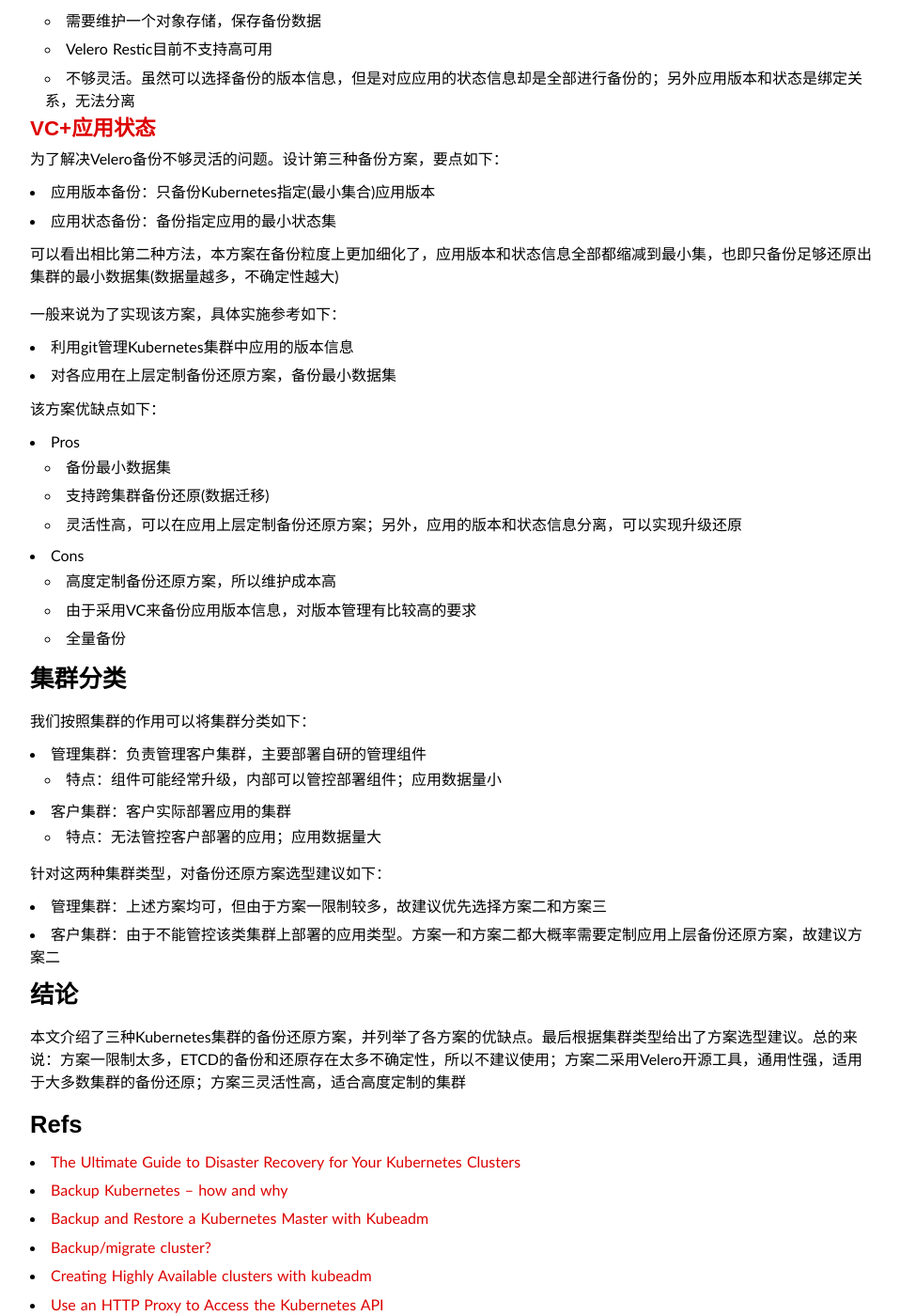
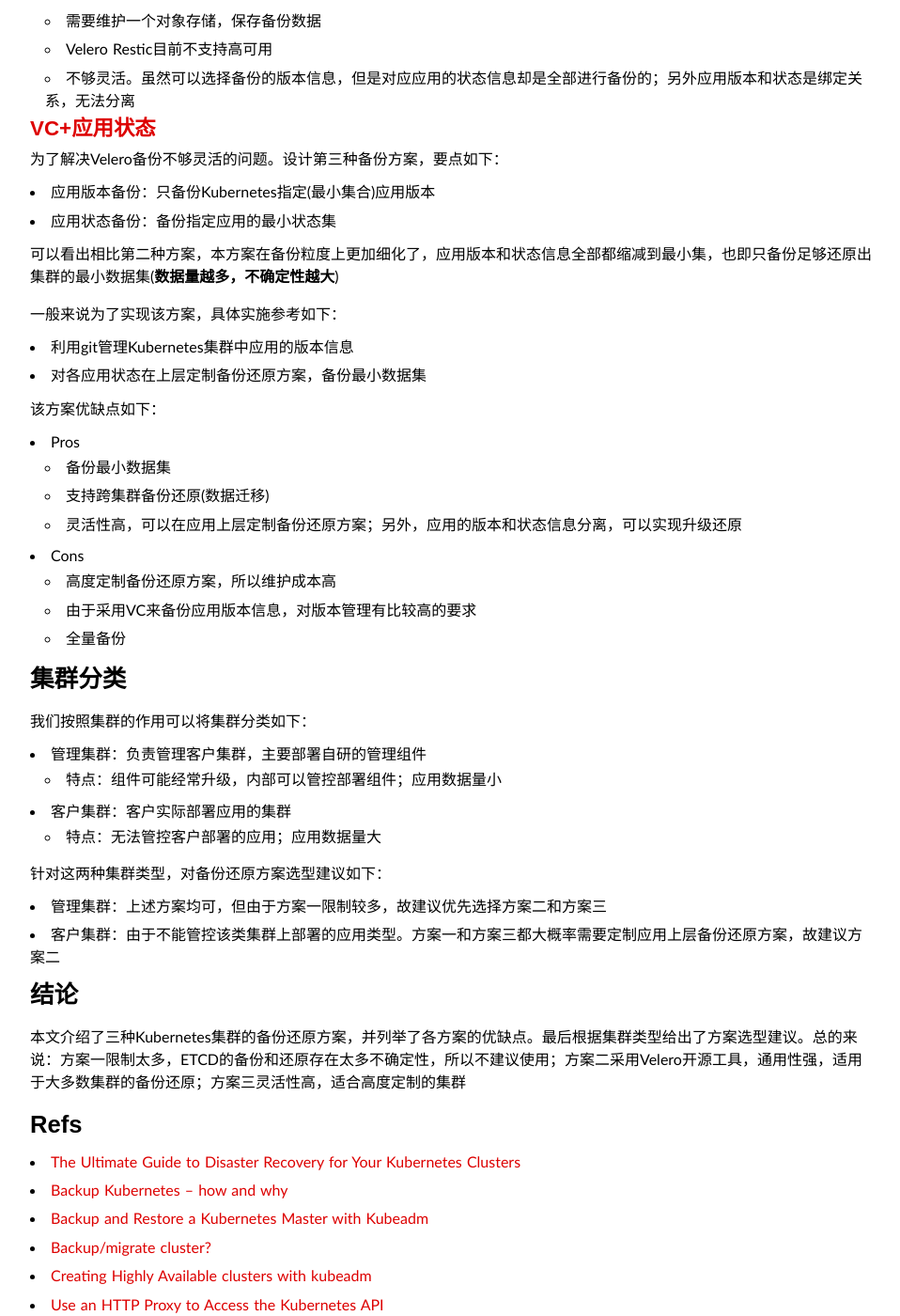
Before and after one commit to duyanghao/duyanghao.github.io, a Jekyll site: the page built from _posts/2020-5-21-kubernetes-bur.md, in a window 1280 px wide and 1400 px high, scrolled down 5804 px. Shown: the whole window at 94% size, without its empty margins (158-1116 px from the left). Built offline with Jekyll 4.4.1, drawn with Linux system fonts in a browser that asks for light colours; some web fonts are replaced; comment, search, counter and statistics services are not loaded; some of the changed text lies outside the part shown.

Commit message:
updatef kubernetes-bur
Signed-off-by: duyanghao <1294057873@qq.com>

```diff
--- a/_posts/2020-5-21-kubernetes-bur.md
+++ b/_posts/2020-5-21-kubernetes-bur.md
@@ -259,12 +259,12 @@
 * 应用版本备份：只备份Kubernetes指定(最小集合)应用版本
 * 应用状态备份：备份指定应用的最小状态集
 
-可以看出相比第二种方法，本方案在备份粒度上更加细化了，应用版本和状态信息全部都缩减到最小集，也即只备份足够还原出集群的最小数据集(数据量越多，不确定性越大)
+可以看出相比第二种方案，本方案在备份粒度上更加细化了，应用版本和状态信息全部都缩减到最小集，也即只备份足够还原出集群的最小数据集(**数据量越多，不确定性越大**)
 
 一般来说为了实现该方案，具体实施参考如下：
 
 * 利用git管理Kubernetes集群中应用的版本信息
-* 对各应用在上层定制备份还原方案，备份最小数据集
+* 对各应用状态在上层定制备份还原方案，备份最小数据集
 
 该方案优缺点如下：
 
@@ -289,7 +289,7 @@
 针对这两种集群类型，对备份还原方案选型建议如下：
 
 * 管理集群：上述方案均可，但由于方案一限制较多，故建议优先选择方案二和方案三
-* 客户集群：由于不能管控该类集群上部署的应用类型。方案一和方案二都大概率需要定制应用上层备份还原方案，故建议方案二
+* 客户集群：由于不能管控该类集群上部署的应用类型。方案一和方案三都大概率需要定制应用上层备份还原方案，故建议方案二
 
 # 结论
 
```
Also changed, not shown: other parts of _posts/2020-5-21-kubernetes-bur.md (+2 -2 lines).
